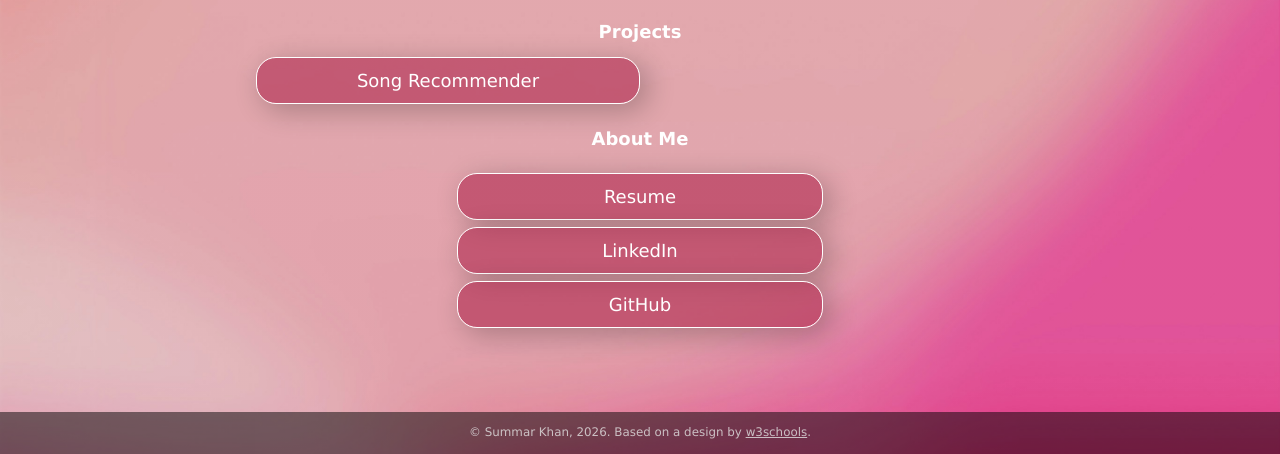
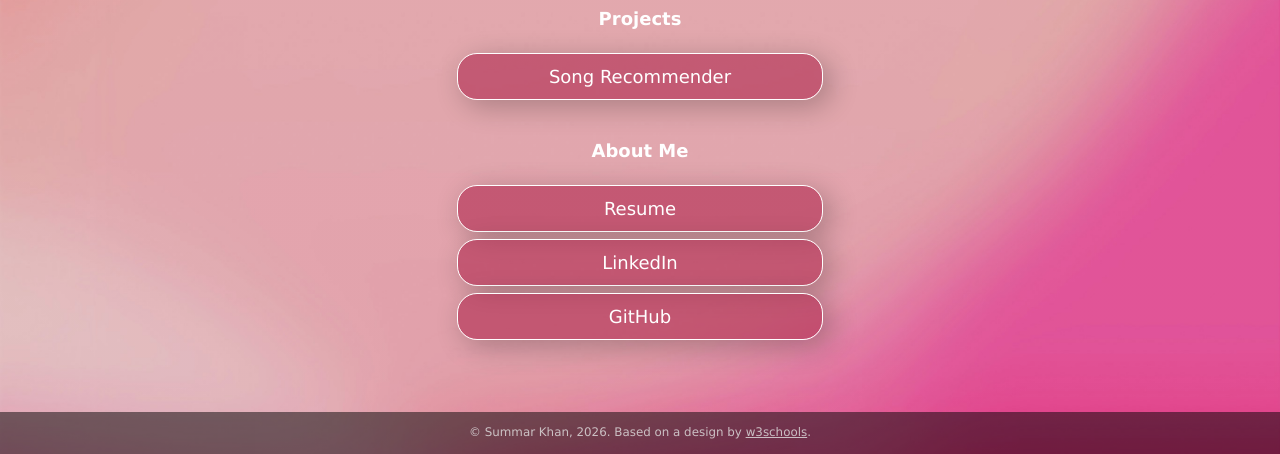
Before and after one commit to summar-k/summar-k.github.io, a plain HTML site: page index.html in a window 1280 px wide. Shown: the part 346-800 px from the top of the page. Drawn offline with Linux system fonts and the light colour scheme.

Commit message:
fixed wrapper

```diff
--- a/index.html
+++ b/index.html
@@ -25,6 +25,7 @@
       <h1>Projects</h1>
     </div>
 
+    <div class="links-container">
       <div class="button toggle">Song Recommender</div>
         <div class="slidedown">
           <div class="description">
@@ -33,6 +34,7 @@
               It uses scikit-learn, PyTorch and text embeddings, and it learns from your likes and dislikes.
               Built with Python and Flask.</p>
             <a href="https://afterglow-toig.onrender.com/" class="external-link" target="_blank">Visit</a>
+          </div>
         </div>
       </div>
 
```
Lines whose indentation alone changed are shown as unchanged.
